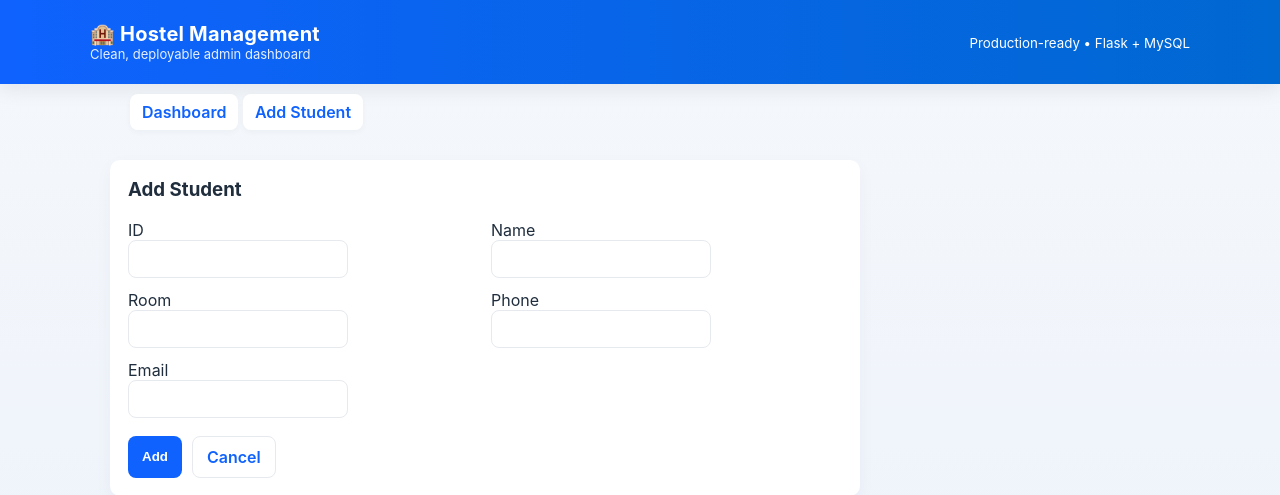
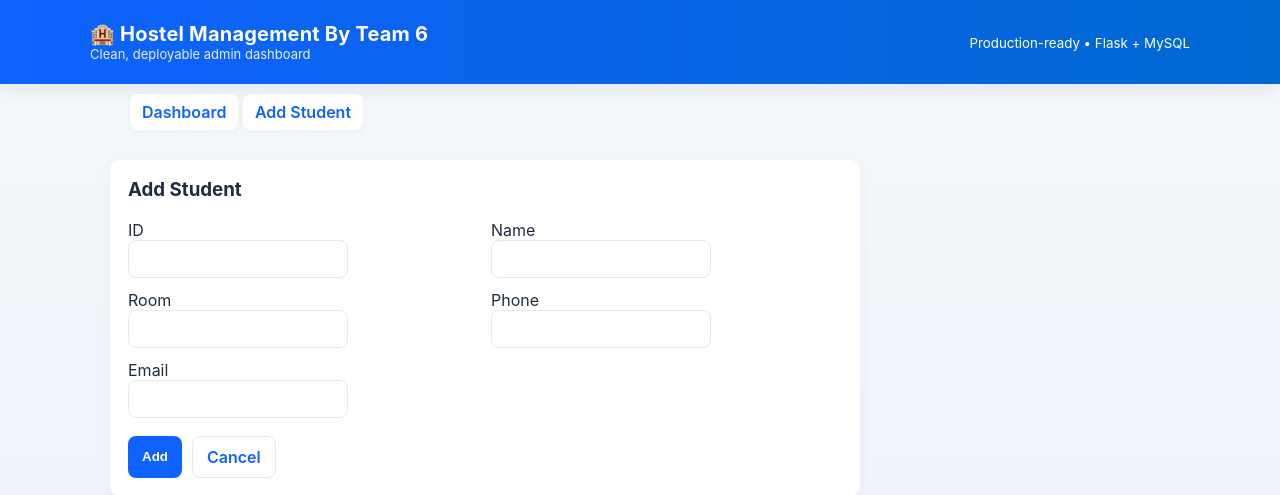
Before and after one commit to RohitGadhave2k3/hostel-eks-2tier, a Flask app: page /add in a window 1280 px wide. Shown: the top 495 px of the page. Run offline with Flask 3, Linux system fonts and the light colour scheme.

Commit message:
Update base.html
for update..

```diff
--- a/templates/base.html
+++ b/templates/base.html
@@ -106,7 +106,7 @@
 <header>
   <div class="wrap">
     <div>
-      <h1>🏨 Hostel Management</h1>
+      <h1>🏨 Hostel Management By Team 6</h1>
       <p>Clean, deployable admin dashboard</p>
     </div>
     <div style="text-align:right;">
```
